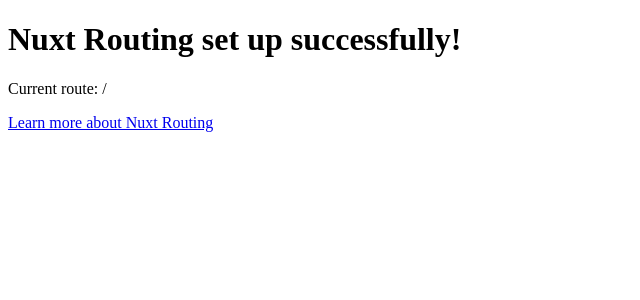
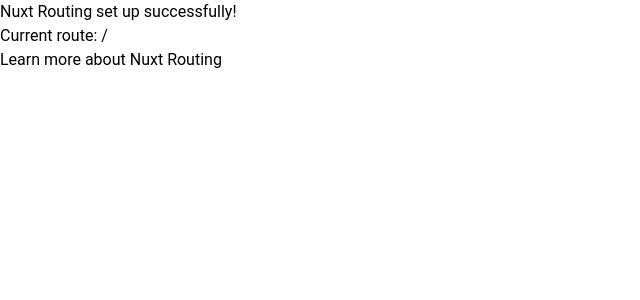
Before and after one commit to adsonnovaes/homecine, a Nuxt app: page / in a window 1280 px wide. Shown: the top 300 px of the page, without its empty margins (0-640 px from the left). Built offline with nearby package versions, Linux system fonts and the light colour scheme.

Commit message:
chore (cofigs): color, package and extension settings

```diff
--- a/nuxt.config.ts
+++ b/nuxt.config.ts
@@ -1,5 +1,29 @@
+import vuetify, { transformAssetUrls } from "vite-plugin-vuetify";
+
 // https://nuxt.com/docs/api/configuration/nuxt-config
 export default defineNuxtConfig({
-  compatibilityDate: '2024-04-03',
-  devtools: { enabled: true }
-})
+  compatibilityDate: "2024-04-03",
+  devtools: { enabled: true },
+
+  build: {
+    transpile: ["vuetify"],
+  },
+
+  modules: [
+    (_options, nuxt) => {
+      nuxt.hooks.hook("vite:extendConfig", (config) => {
+        // @ts-expect-error
+        config.plugins.push(vuetify({ autoImport: true }));
+      });
+    },
+    "@pinia/nuxt",
+    "@nuxtjs/tailwindcss",
+  ],
+  vite: {
+    vue: {
+      template: {
+        transformAssetUrls,
+      },
+    },
+  },
+});
--- a/package.json
+++ b/package.json
@@ -1,5 +1,5 @@
 {
-  "name": "nuxt-app",
+  "name": "homecine",
   "private": true,
   "type": "module",
   "scripts": {
@@ -10,10 +10,14 @@
     "postinstall": "nuxt prepare"
   },
   "dependencies": {
+    "@mdi/font": "^7.4.47",
+    "@nuxtjs/tailwindcss": "^6.12.1",
     "nuxt": "^3.12.4",
     "vue": "latest"
   },
   "devDependencies": {
+    "@pinia/nuxt": "^0.5.4",
+    "pinia": "^2.2.2",
     "vite-plugin-vuetify": "^2.0.4",
     "vuetify": "^3.7.0"
   }
--- /dev/null
+++ b/plugins/vuetify.ts
@@ -0,0 +1,124 @@
+import "@mdi/font/css/materialdesignicons.css";
+
+import "vuetify/styles";
+import { createVuetify, type ThemeDefinition } from "vuetify";
+
+const customTheme: ThemeDefinition = {
+  dark: false,
+  colors: {
+    "primary-50": "hsla(246, 91.3%, 95.5%, 1)",
+    "primary-100": "hsla(245, 89.5%, 92.5%, 1)",
+    "primary-200": "hsla(246, 89.5%, 85.1%, 1)",
+    "primary-300": "hsla(246, 87.9%, 77.3%, 1)",
+    "primary-400": "hsla(246, 88.3%, 69.8%, 1)",
+    "primary-500": "hsla(246, 88.5%, 62.4%, 1)",
+    "primary-500-10": "hsla(246, 88.5%, 62.4%, 0.1)",
+    "primary-600": "hsla(246, 53.5%, 49.8%, 1)",
+    "primary-700": "hsla(246, 53.7%, 37.3%, 1)",
+    "primary-800": "hsla(246, 53.1%, 25.1%, 1)",
+    "primary-900": "hsla(245, 53.1%, 12.5%, 1)",
+
+    "secondary-50": "hsla(204, 100%, 94.7%, 1)",
+    "secondary-100": "hsla(205, 95.7%, 91%, 1)",
+    "secondary-200": "hsla(204, 97.8%, 82.2%, 1)",
+    "secondary-300": "hsla(204, 97.1%, 73.1%, 1)",
+    "secondary-400": "hsla(204, 97.8%, 64.3%, 1)",
+    "secondary-500": "hsla(204, 97.4%, 55.3%, 1)",
+    "secondary-600": "hsla(204, 78.8%, 44.3%, 1)",
+    "secondary-700": "hsla(204, 78.7%, 33.1%, 1)",
+    "secondary-800": "hsla(204, 78.8%, 22.2%, 1)",
+    "secondary-900": "hsla(205, 78.6%, 11%, 1)",
+
+    "tertary-50": "hsla(270, 100%, 96.5%, 1)",
+    "tertary-100": "hsla(269, 100%, 94.3%, 1)",
+    "tertary-200": "hsla(270, 100%, 88.6%, 1)",
+    "tertary-300": "hsla(270, 100%, 82.7%, 1)",
+    "tertary-400": "hsla(270, 100%, 77.1%, 1)",
+    "tertary-500": "hsla(270, 100%, 71.4%, 1)",
+    "tertary-600": "hsla(270, 53.4%, 57.1%, 1)",
+    "tertary-700": "hsla(270, 40.4%, 42.7%, 1)",
+    "tertary-800": "hsla(270, 39.7%, 28.6%, 1)",
+    "tertary-900": "hsla(269, 39.7%, 14.3%, 1)",
+
+    "success-50": "hsla(162, 66.7%, 92.9%, 1)",
+    "success-100": "hsla(162, 66.7%, 88.2%, 1)",
+    "success-200": "hsla(162, 66.7%, 76.5%, 1)",
+    "success-300": "hsla(162, 67.6%, 64.9%, 1)",
+    "success-400": "hsla(162, 67.4%, 53.1%, 1)",
+    "success-500": "hsla(162, 95.3%, 41.4%, 1)",
+    "success-600": "hsla(162, 95.3%, 33.1%, 1)",
+    "success-700": "hsla(162, 95.3%, 24.9%, 1)",
+    "success-800": "hsla(162, 95.2%, 16.5%, 1)",
+    "success-900": "hsla(162, 95.2%, 8.2%, 1)",
+
+    "error-50": "hsla(0, 100%, 96.3%, 1)",
+    "error-100": "hsla(0, 100%, 93.7%, 1)",
+    "error-200": "hsla(0, 100%, 87.6%, 1)",
+    "error-300": "hsla(0, 100%, 81.4%, 1)",
+    "error-400": "hsla(0, 100%, 75.3%, 1)",
+    "error-500": "hsla(0, 100%, 69%, 1)",
+    "error-600": "hsla(0, 55.3%, 55.3%, 1)",
+    "error-700": "hsla(0, 45%, 41.4%, 1)",
+    "error-800": "hsla(0, 44.7%, 27.6%, 1)",
+    "error-900": "hsla(0, 45.7%, 13.7%, 1)",
+
+    "warning-50": "hsla(33, 100%, 95.7%, 1)",
+    "warning-100": "hsla(33, 100%, 92.9%, 1)",
+    "warning-200": "hsla(33, 100%, 85.7%, 1)",
+    "warning-300": "hsla(33, 100%, 78.6%, 1)",
+    "warning-400": "hsla(33, 100%, 71.4%, 1)",
+    "warning-500": "hsla(33, 100%, 64.3%, 1)",
+    "warning-600": "hsla(33, 58.9%, 51.4%, 1)",
+    "warning-700": "hsla(33, 55.3%, 38.6%, 1)",
+    "warning-800": "hsla(33, 55.7%, 25.7%, 1)",
+    "warning-900": "hsla(33, 54.5%, 12.9%, 1)",
+
+    "grey-50": "hsla(222, 33.3%, 94.1%, 1)",
+    "grey-100": "hsla(222, 16.5%, 79.8%, 1)",
+    "grey-200": "hsla(224, 15.2%, 70.4%, 1)",
+    "grey-300": "hsla(224, 13.6%, 61%, 1)",
+    "grey-400": "hsla(224, 12.3%, 52.2%, 1)",
+    "grey-500": "hsla(224, 13.4%, 43.9%, 1)",
+    "grey-600": "hsla(224, 19.3%, 34.5%, 1)",
+    "grey-700": "hsla(224, 25.4%, 26.3%, 1)",
+    "grey-800": "hsla(224, 31.9%, 18.4%, 1)",
+    "grey-800-05": "hsla(224, 31.9%, 18.4%, 0.05)",
+    "grey-800-80": "hsla(224, 31.9%, 18.4%, 0.8)",
+    "grey-800-98": "hsla(224, 31.9%, 18.4%, 0.98)",
+    "grey-900": "hsla(224, 39%, 11.6%, 1)",
+    "grey-900-20": "hsla(224, 39%, 11.6%, 0.2)",
+    "grey-900-40": "hsla(224, 39%, 11.6%, 0.4)",
+    "grey-900-80": "hsla(224, 39%, 11.6%, 0.8)",
+    "grey-900-98": "hsla(224, 39%, 11.6%, 0.98)",
+
+    "black-10": "hsla(0, 0%, 0%, 0.1)",
+    "black-20": "hsla(0, 0%, 0%, 0.2)",
+    "black-30": "hsla(0, 0%, 0%, 0.3)",
+    "black-40": "hsla(0, 0%, 0%, 0.4)",
+    "black-50": "hsla(0, 0%, 0%, 0.5)",
+    "black-65": "hsla(0, 0%, 0%, 0.65)",
+    "black-75": "hsla(0, 0%, 0%, 0.75)",
+    "black-100": "hsla(0, 0%, 0%, 1)",
+    "white-10": "hsla(0, 0%, 100%, 0.1)",
+    "white-20": "hsla(0, 0%, 100%, 0.2)",
+    "white-30": "hsla(0, 0%, 100%, 0.3)",
+    "white-40": "hsla(0, 0%, 100%, 0.4)",
+    "white-50": "hsla(0, 0%, 100%, 0.5)",
+    "white-65": "hsla(0, 0%, 100%, 0.65)",
+    "white-75": "hsla(0, 0%, 100%, 0.75)",
+    "white-100": "hsla(0, 0%, 100%, 1)",
+  },
+};
+
+export default defineNuxtPlugin((app) => {
+  const vuetify = createVuetify({
+    ssr: true,
+    theme: {
+      defaultTheme: "customTheme",
+      themes: {
+        customTheme,
+      },
+    },
+  });
+  app.vueApp.use(vuetify);
+});
--- /dev/null
+++ b/tailwind.config.js
@@ -0,0 +1,8 @@
+/** @type {import('tailwindcss').Config} */
+export default {
+  content: [],
+  theme: {
+    extend: {},
+  },
+  plugins: [],
+}
--- a/tsconfig.json
+++ b/tsconfig.json
@@ -1,4 +1,7 @@
 {
   // https://nuxt.com/docs/guide/concepts/typescript
-  "extends": "./.nuxt/tsconfig.json"
+  "extends": "./.nuxt/tsconfig.json",
+  "compilerOptions": {
+    "moduleResolution": "node",
+  }
 }
```
Also changed, not shown: 2 other files (tests, documents, lock files or other folders).
